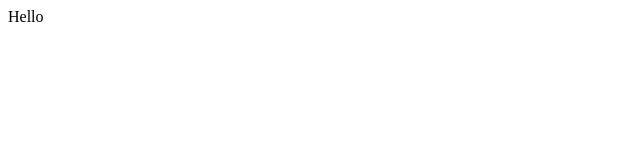
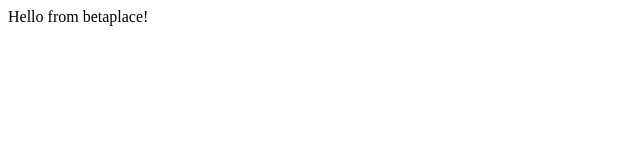
Before and after one commit to stephanzlatarev/betaplace, a plain HTML site: page index.html in a window 1280 px wide. Shown: the whole page, without its empty margins (0-640 px from the left). Drawn offline with Linux system fonts and the light colour scheme.

Commit message:
Update index.html

```diff
--- a/index.html
+++ b/index.html
@@ -9,7 +9,7 @@
 </head>
 
 <body>
-  Hello
+  Hello from betaplace!
 </body>
 
 </html>
```
